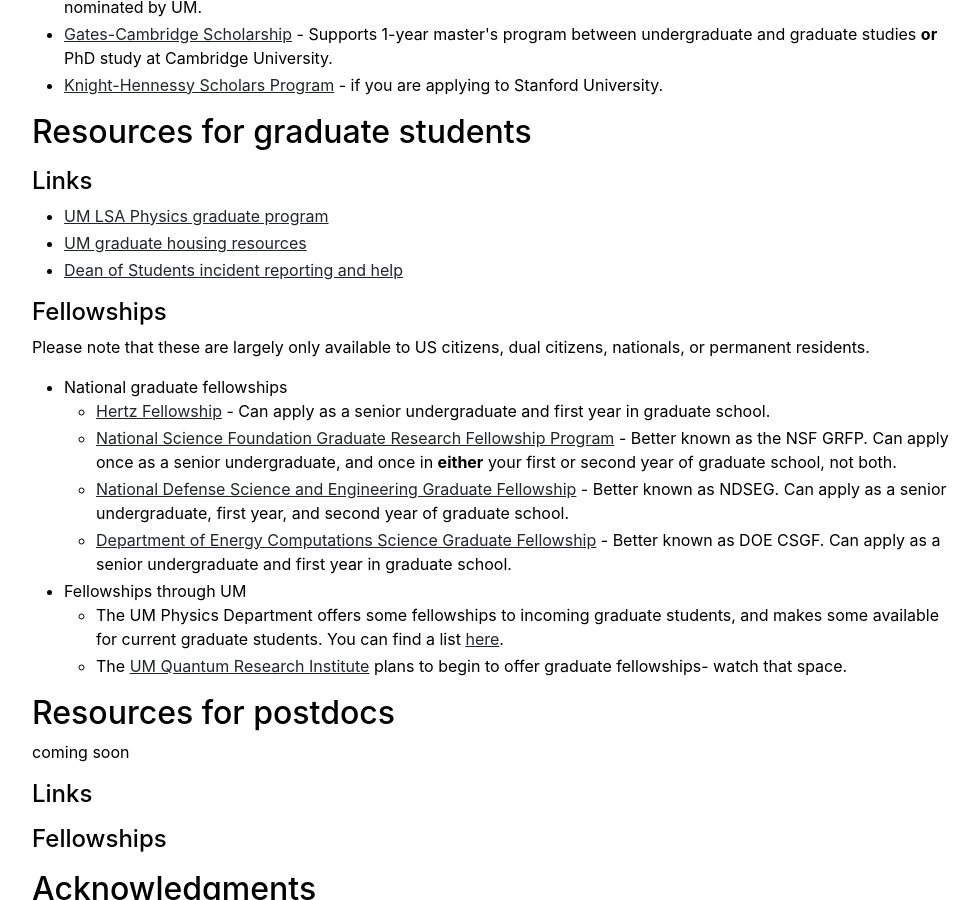
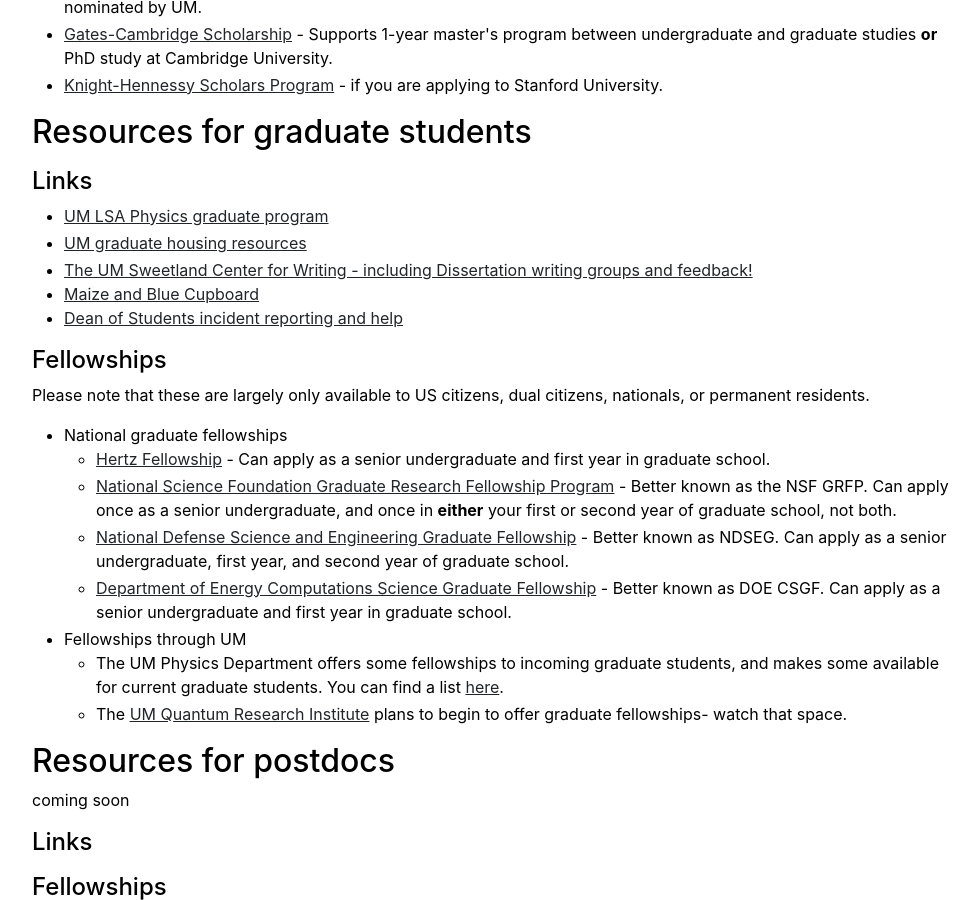
Before and after one commit to rajagopallab/rajagopallab.github.io, a Jekyll site: the page built from resources.md, in a window 1280 px wide and 900 px high, scrolled down 1746 px. Shown: the whole window, without its empty margins (144-1124 px from the left). Built offline with Jekyll 4.4.1, drawn with Linux system fonts in a browser that asks for light colours.

Commit message:
updating grad resources

```diff
--- a/resources.md
+++ b/resources.md
@@ -126,6 +126,12 @@
     <li style="margin-bottom: 3px">
         <a href="https://housing.umich.edu/graduate-housing-basics/"> UM graduate housing resources</a>
     </li>
+    <li>
+        <a href="https://lsa.umich.edu/sweetland">The UM Sweetland Center for Writing - including Dissertation writing groups and feedback!</a>
+    </li>
+    <li>
+        <a href="https://mbc.studentlife.umich.edu/">Maize and Blue Cupboard</a>
+    </li>
     <!--
     <li style="margin-bottom: 3px">
         <a href="https://lsa.umich.edu/physics/physics-dei.html">DEI resources in the UM Physics Department</a>
```
